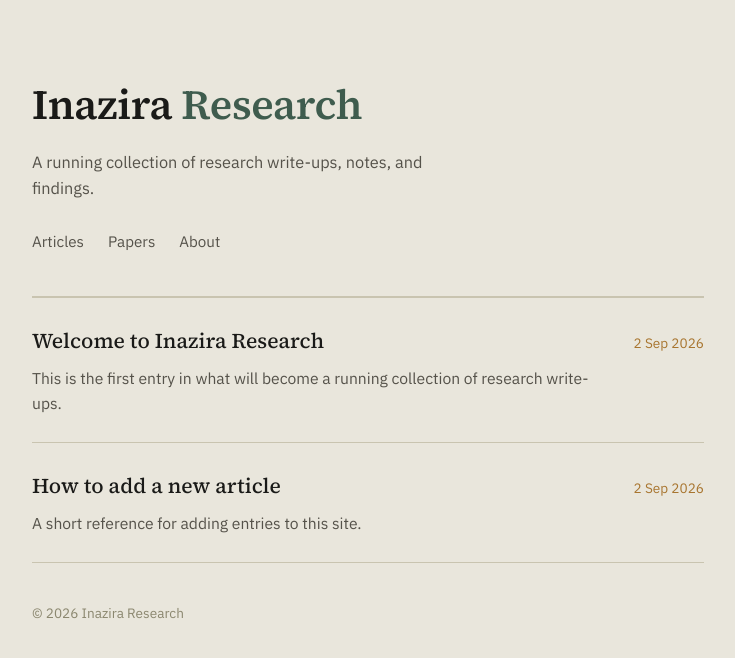
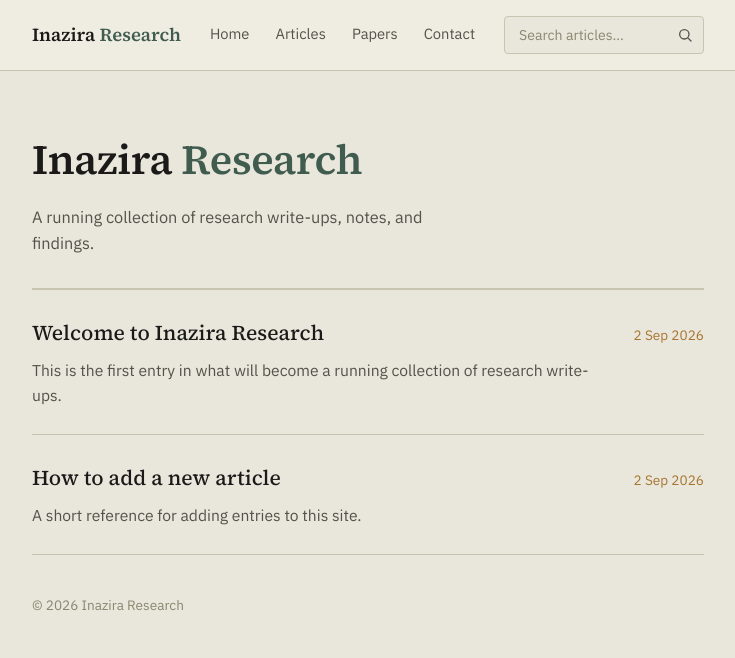
Before and after one commit to imarnhridoy8595/inazira-research, a Jekyll site: the page built from index.html, in a window 1280 px wide. Shown: the top 658 px of the page, without its empty margins (272-1007 px from the left). Built offline with Jekyll 4.4.1, drawn with Linux system fonts in a browser that asks for light colours.

Commit message:
Redesign top bar with logo, nav, and search

```diff
--- a/_layouts/default.html
+++ b/_layouts/default.html
@@ -8,17 +8,30 @@
   <link rel="stylesheet" href="{{ '/assets/css/main.css' | relative_url }}">
 </head>
 <body>
+  <div class="site-topbar">
+    <div class="wrap topbar-inner">
+      <a class="topbar-logo" href="{{ '/' | relative_url }}">Inazira <span class="mark">Research</span></a>
+
+      <nav class="topbar-nav">
+        <a href="{{ '/' | relative_url }}">Home</a>
+        <a href="{{ '/' | relative_url }}#articles">Articles</a>
+        <a href="{{ '/papers/' | relative_url }}">Papers</a>
+        <a href="{{ '/contact/' | relative_url }}">Contact</a>
+      </nav>
+
+      <form class="topbar-search" action="{{ '/' | relative_url }}" method="get">
+        <input type="text" name="q" placeholder="Search articles…" aria-label="Search articles">
+        <button type="submit" aria-label="Search">
+          <svg width="16" height="16" viewBox="0 0 24 24" fill="none" stroke="currentColor" stroke-width="2" stroke-linecap="round" stroke-linejoin="round"><circle cx="11" cy="11" r="7"></circle><line x1="21" y1="21" x2="16.65" y2="16.65"></line></svg>
+        </button>
+      </form>
+    </div>
+  </div>
+
   <div class="wrap">
     <header class="site-header">
-      <a href="{{ '/' | relative_url }}">
-        <h1 class="wordmark">Inazira <span class="mark">Research</span></h1>
-      </a>
+      <h1 class="wordmark">Inazira <span class="mark">Research</span></h1>
       <p class="tagline">{{ site.description }}</p>
-      <nav class="site-nav">
-        <a href="{{ '/' | relative_url }}">Articles</a>
-        <a href="{{ '/papers/' | relative_url }}">Papers</a>
-        <a href="{{ '/about/' | relative_url }}">About</a>
-      </nav>
     </header>
     <hr class="rule">
   </div>
--- a/assets/css/main.css
+++ b/assets/css/main.css
@@ -39,21 +39,105 @@ body {
   padding: 0 24px;
 }
 
-/* Site header */
+/* Top bar: logo left, nav center, search right */
+
+.site-topbar {
+  background: var(--paper-raised);
+  border-bottom: 1px solid var(--line);
+}
+
+.topbar-inner {
+  display: flex;
+  align-items: center;
+  justify-content: space-between;
+  gap: 20px;
+  padding: 16px 24px;
+}
+
+.topbar-logo {
+  font-family: 'Source Serif 4', Georgia, serif;
+  font-weight: 600;
+  font-size: 1.15rem;
+  color: var(--ink);
+  text-decoration: none;
+  white-space: nowrap;
+}
+
+.topbar-logo .mark { color: var(--accent); }
+
+.topbar-nav {
+  display: flex;
+  gap: 26px;
+  flex: 1;
+  justify-content: center;
+}
+
+.topbar-nav a {
+  color: var(--ink-soft);
+  text-decoration: none;
+  font-size: 0.92rem;
+  border-bottom: 1px solid transparent;
+  padding-bottom: 2px;
+  white-space: nowrap;
+  transition: border-color 0.15s ease, color 0.15s ease;
+}
+
+.topbar-nav a:hover,
+.topbar-nav a:focus-visible {
+  color: var(--ink);
+  border-bottom-color: var(--accent-warm);
+}
+
+.topbar-search {
+  display: flex;
+  align-items: center;
+  border: 1px solid var(--line);
+  background: var(--paper);
+  border-radius: 4px;
+  padding: 6px 6px 6px 12px;
+  gap: 6px;
+}
+
+.topbar-search input {
+  border: none;
+  background: none;
+  outline: none;
+  font-family: 'IBM Plex Sans', sans-serif;
+  font-size: 0.88rem;
+  color: var(--ink);
+  width: 150px;
+}
+
+.topbar-search input::placeholder { color: var(--ink-faint); }
+
+.topbar-search button {
+  border: none;
+  background: none;
+  color: var(--ink-soft);
+  cursor: pointer;
+  display: flex;
+  align-items: center;
+  padding: 4px;
+}
+
+.topbar-search button:hover { color: var(--accent); }
+
+@media (max-width: 760px) {
+  .topbar-inner { flex-wrap: wrap; padding: 14px 20px; }
+  .topbar-nav { order: 3; width: 100%; justify-content: flex-start; gap: 18px; }
+  .topbar-search input { width: 110px; }
+}
+
+/* Hero header (below top bar) */
 
 .site-header {
-  padding: 72px 0 40px;
+  padding: 56px 0 32px;
   animation: rise 0.6s ease-out;
 }
 
 @keyframes rise {
   from { opacity: 0; transform: translateY(10px); }
   to { opacity: 1; transform: translateY(0); }
-}
-
-.site-header a {
-  text-decoration: none;
-  color: inherit;
 }
 
 .wordmark {
@@ -74,27 +158,6 @@ body {
   color: var(--ink-soft);
   font-size: 1.02rem;
   max-width: 46ch;
-}
-
-.site-nav {
-  margin-top: 28px;
-  display: flex;
-  gap: 24px;
-  font-size: 0.95rem;
-}
-
-.site-nav a {
-  color: var(--ink-soft);
-  text-decoration: none;
-  border-bottom: 1px solid transparent;
-  padding-bottom: 2px;
-  transition: border-color 0.15s ease, color 0.15s ease;
-}
-
-.site-nav a:hover,
-.site-nav a:focus-visible {
-  color: var(--ink);
-  border-bottom-color: var(--accent-warm);
 }
 
 hr.rule {
--- /dev/null
+++ b/assets/js/search.js
@@ -0,0 +1,31 @@
+// Reads ?q= from the URL and filters the homepage article list client-side.
+// Works because Jekyll already rendered every post's title/excerpt into
+// data attributes on each <li> at build time — no server or index needed.
+
+document.addEventListener("DOMContentLoaded", () => {
+  const params = new URLSearchParams(window.location.search);
+  const query = (params.get("q") || "").trim().toLowerCase();
+
+  const searchInputs = document.querySelectorAll(".topbar-search input");
+  searchInputs.forEach((input) => { input.value = params.get("q") || ""; });
+
+  if (!query) return;
+
+  const list = document.getElementById("index-list");
+  const noResults = document.getElementById("no-results");
+  if (!list) return;
+
+  let visibleCount = 0;
+
+  Array.from(list.children).forEach((li) => {
+    const title = (li.dataset.title || "").toLowerCase();
+    const excerpt = (li.dataset.excerpt || "").toLowerCase();
+    const matches = title.includes(query) || excerpt.includes(query);
+    li.style.display = matches ? "" : "none";
+    if (matches) visibleCount += 1;
+  });
+
+  if (noResults) {
+    noResults.style.display = visibleCount === 0 ? "" : "none";
+  }
+});
--- a/index.html
+++ b/index.html
@@ -1,10 +1,11 @@
 ---
 layout: default
 ---
+<div id="articles">
 {% if site.posts.size > 0 %}
-<ul class="index-list">
+<ul class="index-list" id="index-list">
   {% for post in site.posts %}
-  <li class="index-entry">
+  <li class="index-entry" data-title="{{ post.title | strip_html | escape }}" data-excerpt="{{ post.excerpt | strip_html | escape }}">
     <a href="{{ post.url | relative_url }}">
       <div class="entry-top">
         <h2 class="entry-title">{{ post.title }}</h2>
@@ -17,6 +18,10 @@ layout: default
   </li>
   {% endfor %}
 </ul>
+<p class="empty-note" id="no-results" style="display:none;">No articles match your search.</p>
 {% else %}
 <p class="empty-note">No articles published yet. Add a Markdown file to <code>_posts</code> to get started.</p>
 {% endif %}
+</div>
+
+<script src="{{ '/assets/js/search.js' | relative_url }}"></script>
```
Also changed, not shown: contact.md (renamed from about.md, +4 -2 lines).
